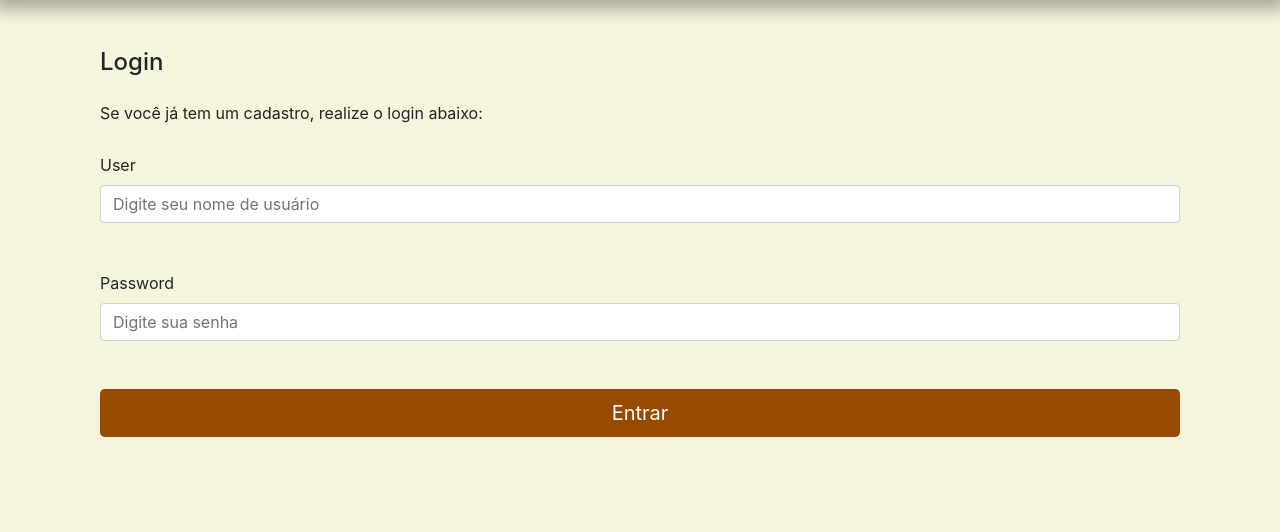
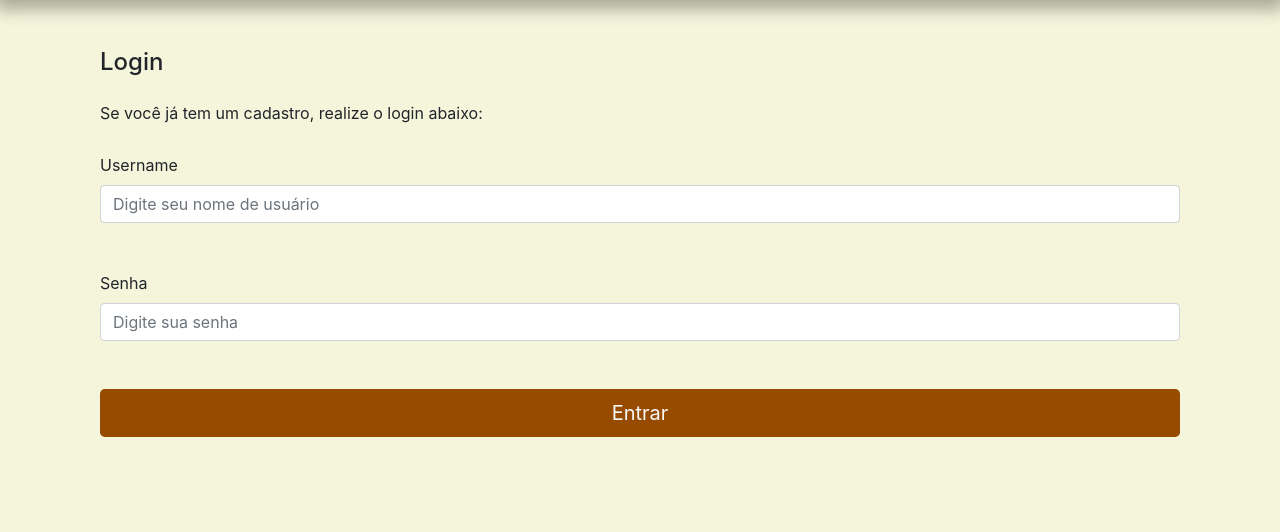
Before and after one commit to ErnestoTSantos/PinNote, a Django app: page /profile/login/ in a window 1280 px wide. Shown: the part 56-588 px from the top of the page. Run offline with Django 3.2, Linux system fonts and the light colour scheme; some libraries are stand-ins or nearby versions.

Commit message:
Modificação login

```diff
--- a/profiles/templates/profile/login.html
+++ b/profiles/templates/profile/login.html
@@ -7,11 +7,11 @@
     <form method="post" action="{% url 'profile:login' %}" class="pt-2 pb-5">
         {% csrf_token %}
         <div class="form-group ">
-          <label for="InputUser" class="mt-1">User</label>
+          <label for="InputUser" class="mt-1">Username</label>
           <input name="username" type="text" class="form-control" id="InputUser" aria-describedby="UserHelp" placeholder="Digite seu nome de usuário">
         </div>
         <div class="form-group mt-5">
-          <label for="exampleInputPassword1" class="mb-2">Password</label>
+          <label for="exampleInputPassword1" class="mb-2">Senha</label>
           <input name="password" type="password" class="form-control" id="exampleInputPassword1" placeholder="Digite sua senha">
         </div>
         <button type="submit" class="btn btn-brown btn-block btn-lg text-light mt-5 mb-5">Entrar</button>
```
